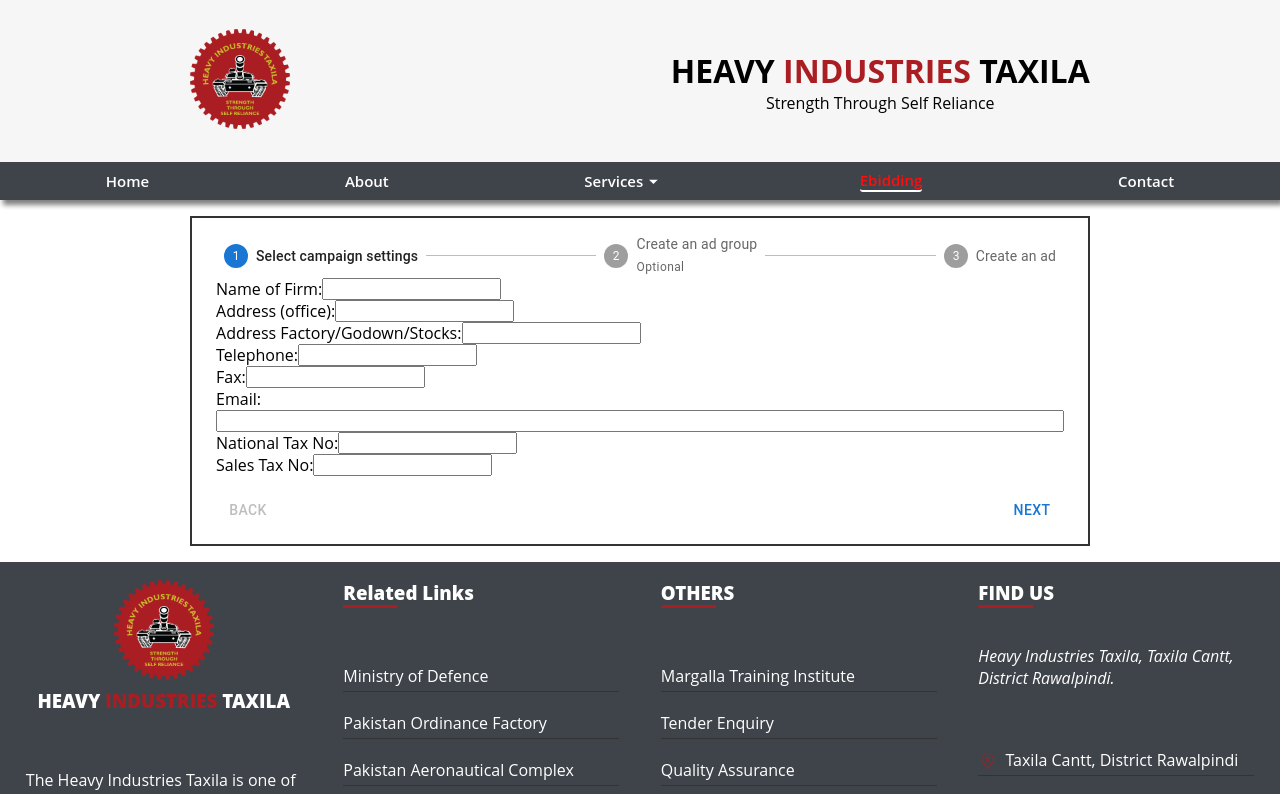
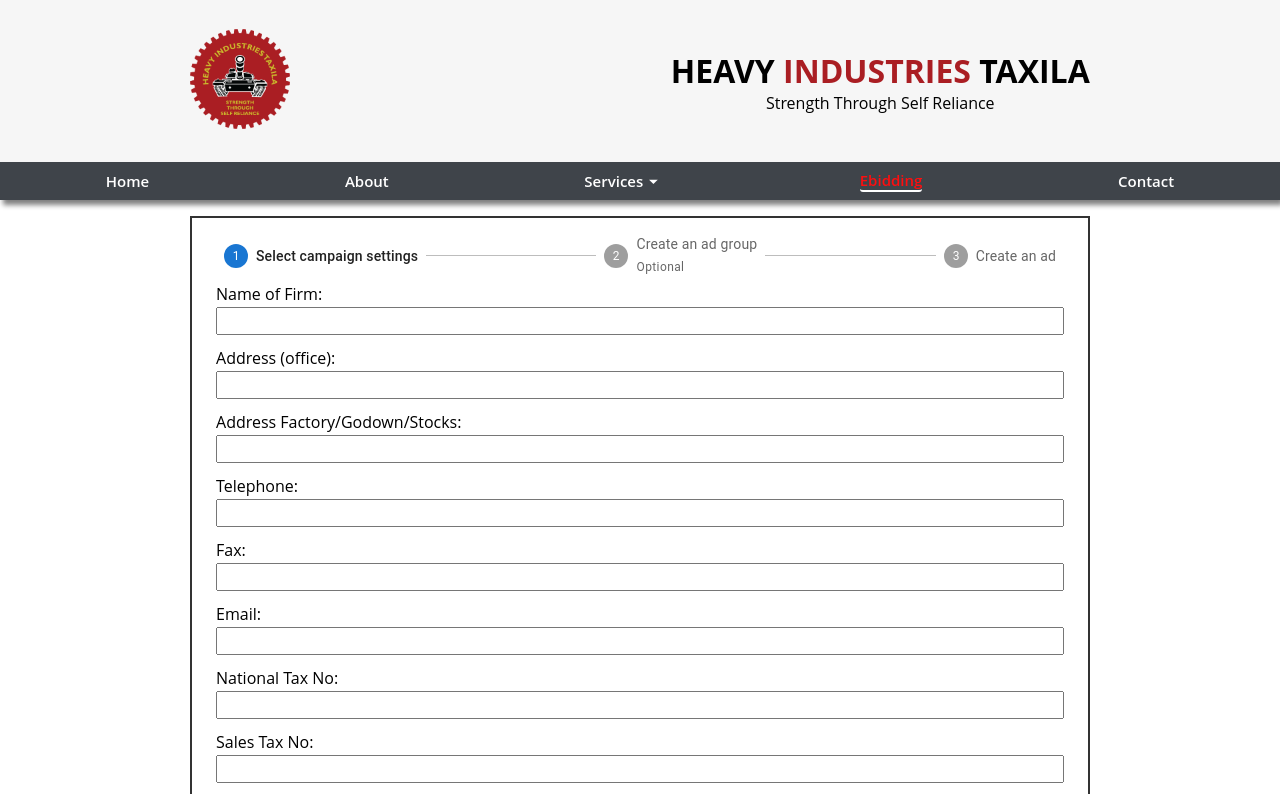
Before and after one commit to wajaht-ali/hit-ebidding, a React (Create React App) app: page /ebidding in a window 1280 px wide. Shown: the top 794 px of the page. Built offline with nearby package versions, Linux system fonts and the light colour scheme.

Commit message:
first step fixing

```diff
--- a/src/stepper/FirstStep.jsx
+++ b/src/stepper/FirstStep.jsx
@@ -32,8 +32,10 @@
           </div>
 
 
+          <div className="data">
             <label htmlFor="email">Email: </label>
             <input type="email" id='email' />
+          </div>
 
           <div className='data'>
             <label htmlFor="tax-no">National Tax No: </label>
--- a/src/styles/StepOne.scss
+++ b/src/styles/StepOne.scss
@@ -11,18 +11,24 @@
             width: 100%;
             display: flex;
             flex-direction: column;
-            justify-content: center;
-            // align-items: center;
+            justify-content: flex-start;
+            align-items: start;
 
             >.data {
                 height: 100%;
                 width: 100%;
                 display: flex;
-                flex-direction: row;
+                flex-direction: column;
+                justify-content: space-between;
+                align-items: start;
+                margin: .3rem 0;
             }
 
-            label {
-
+            input {
+                width: 100%;
+                margin: 2px 0;
+                padding: .2rem;
+                outline: none;
             }
 
         }
```
Lines whose indentation alone changed are shown as unchanged.
